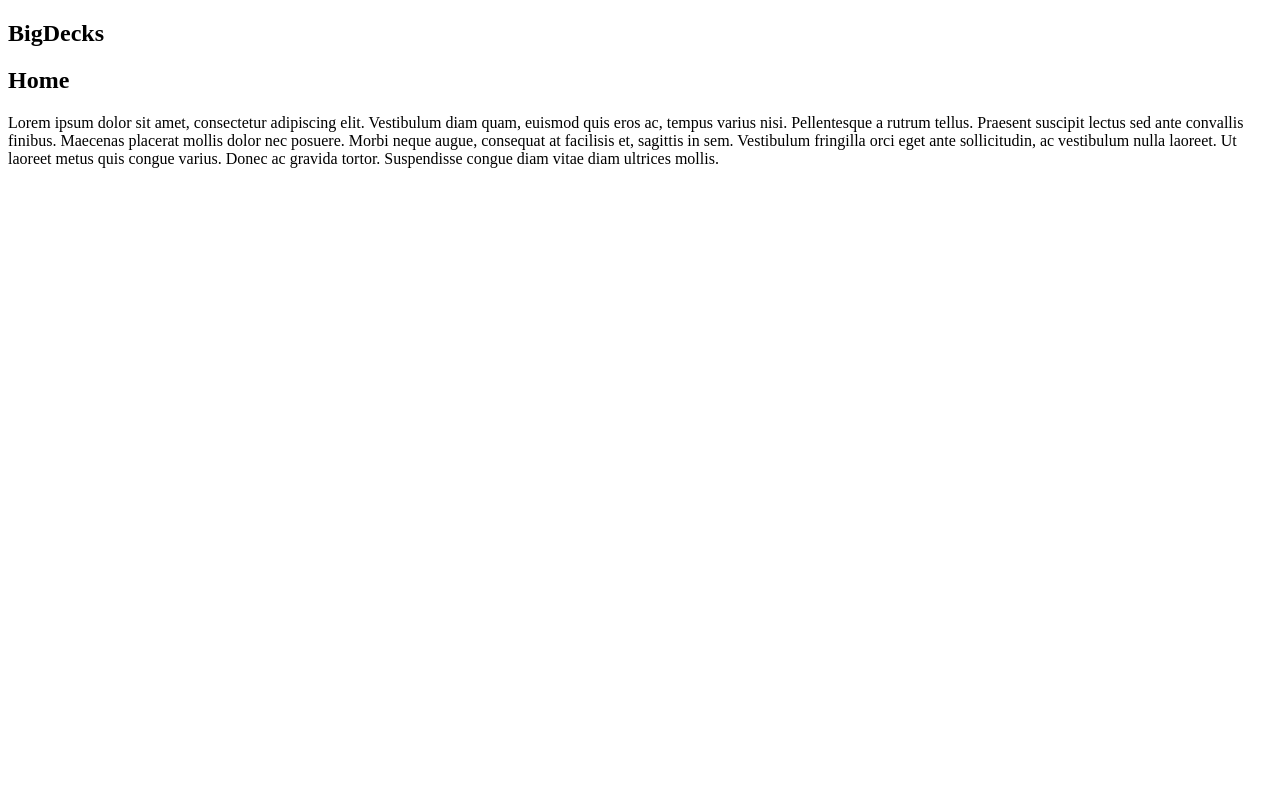
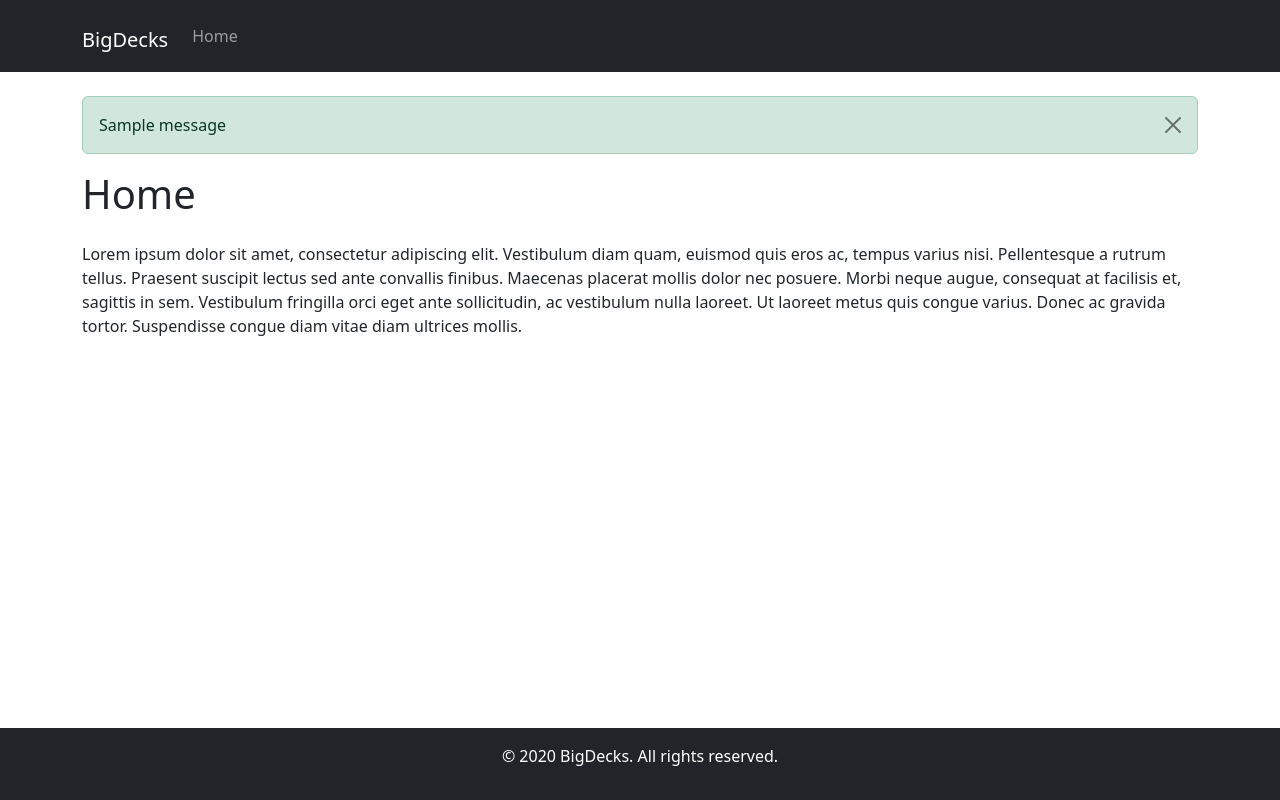
Before and after one commit to smoothbrain-devs/BigDecks, a Flask app: template bigdecks/templates/home.html in a window 1280 px wide. Run offline with Flask 3, Linux system fonts and the light colour scheme; the template is opened without the code that fills it: most values are stand-ins (such as "Sample title", 1, 10 or a date in 2020); one stand-in notice (Sample message) is shown.

Commit message:
Extend base template (#12)
* build: Add requirements.txt

* build: Update structure and add __init__

* feat(templates): Add base template

* feat(templates): Add index.html

* feat: Add home page

* docs(readme): Update readme

* feat(templates): Update base template

```diff
--- a/bigdecks/templates/base.html
+++ b/bigdecks/templates/base.html
@@ -1,17 +1,58 @@
 <!DOCTYPE html>
+<html lang="en">
+    <head>
+        <meta charset="UTF-8">
+        <meta name="viewport" content="width=device-width, initial-scale=1.0">
         <!-- Template the title block so each page can use it's own title. -->
         <title>{% block title %}{% endblock %} - BigDecks</title>
-<!-- TODO(Cthuloops): Add the css here -->
-<nav>
-    <h1>BigDecks</h1>
-    <ul> <!-- TODO(Cthuloops): Add links to the pages. -->
+        <!-- Bootstrap CSS -->
+        <link href="https://cdn.jsdelivr.net/npm/bootstrap@5.3.3/dist/css/bootstrap.min.css" rel="stylesheet" integrity="sha384-QWTKZyjpPEjISv5WaRU9OFeRpok6YctnYmDr5pNlyT2bRjXh0JMhjY6hW+ALEwIH" crossorigin="anonymous">
+        <!-- Bootstrap JS and Popper.js -->
+        <script src="https://cdn.jsdelivr.net/npm/@popperjs/core@2.11.8/dist/umd/popper.min.js" integrity="sha384-I7E8VVD/ismYTF4hNIPjVp/Zjvgyol6VFvRkX/vR+Vc4jQkC+hVqc2pM8ODewa9r" crossorigin="anonymous"></script>
+        <script src="https://cdn.jsdelivr.net/npm/bootstrap@5.3.3/dist/js/bootstrap.min.js" integrity="sha384-0pUGZvbkm6XF6gxjEnlmuGrJXVbNuzT9qBBavbLwCsOGabYfZo0T0to5eqruptLy" crossorigin="anonymous"></script>
+    </head>
+    <body class="d-flex flex-column min-vh-100">
+        <nav class="navbar navbar-expand-lg navbar-dark bg-dark">
+            <div class="container">
+                <h1><a class="navbar-brand" href="{{ url_for('home.home') }}">BigDecks</a></h1>
+                <div class="collapse navbar-collapse" id="navbarNav">
+                    <!-- TODO(Cthuloops): Add links to the pages. -->
+                    <ul class="navbar-nav me-auto">
+                        <li class="nav-item">
+                            <a class="nav-link" href="{{ url_for('home.home') }}">Home</a>
+                        </li>
                     </ul>
+                </div>
+            </div>
         </nav>
-<section class="content">
-    <header>
+
+        <main class="container py-4">
+            <!-- Flash messages for user feedback -->
+            <!-- These work iwth Bootstrap's alert classes -->
+            {% with messages = get_flashed_messages(with_categories=true) %}
+                {% if messages %}
+                    {% for category, message in messages %}
+                        <div class="alert alert-{{ category }} alert-dismissible fade show">
+                            {{ message }}
+                            <button type="button" class="btn-close" data-bs-dismiss="alert"></button>
+                        </div>
+                    {% endfor %}
+                {% endif %}
+            {% endwith %}
+
+            <header class="mb-4">
                 <!-- Allow each page to add their own header. -->
                 {% block header %}{% endblock %}
             </header>
+
             <!-- Each page can override this with their content. -->
             {% block content %}{% endblock %}
-</section>
+        </main>
+
+        <footer class="footer mt-auto py-3 bg-dark text-white">
+            <div class="container text-center">
+                <p>&copy; {{ year }} BigDecks. All rights reserved.</p>
+            </div>
+        </footer>
+    </body>
+</html>
```
Also changed, not shown: bigdecks/__init__.py (+8 -0 lines). Lines whose indentation alone changed are shown as unchanged.
